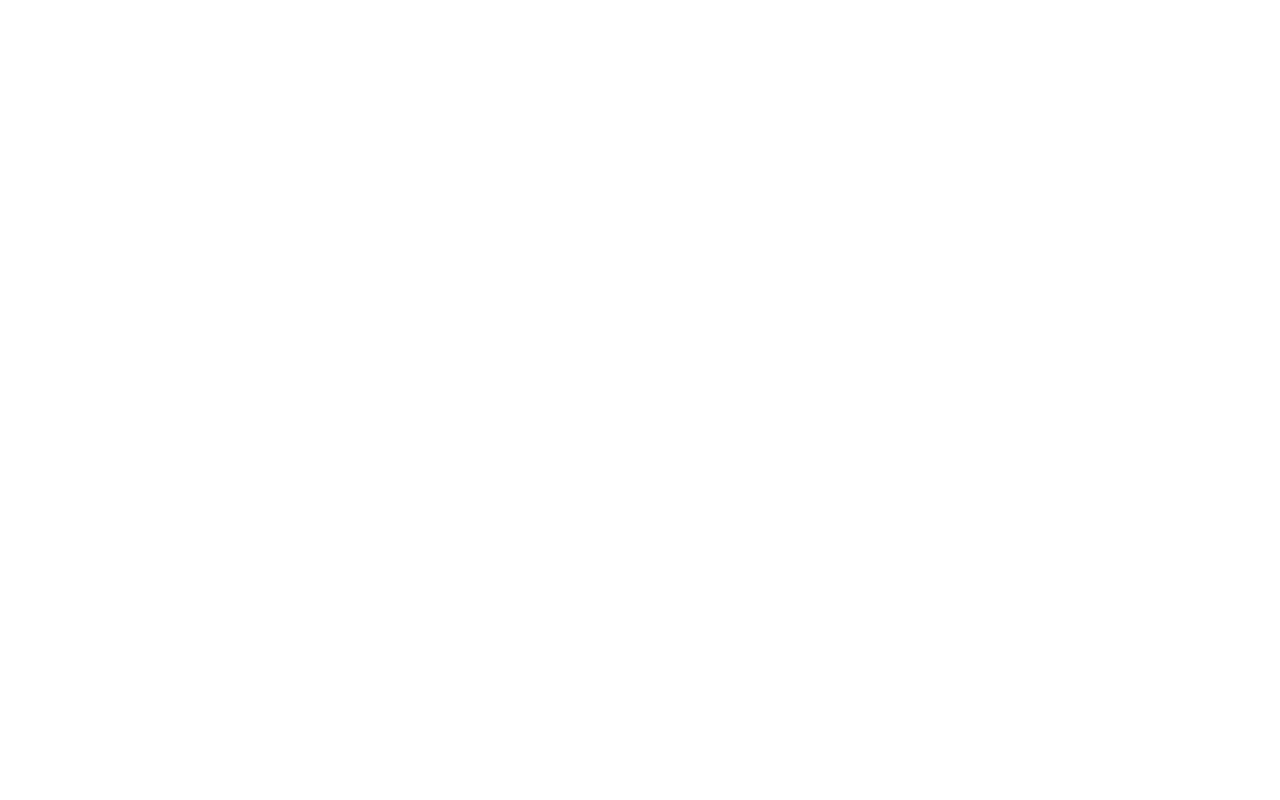
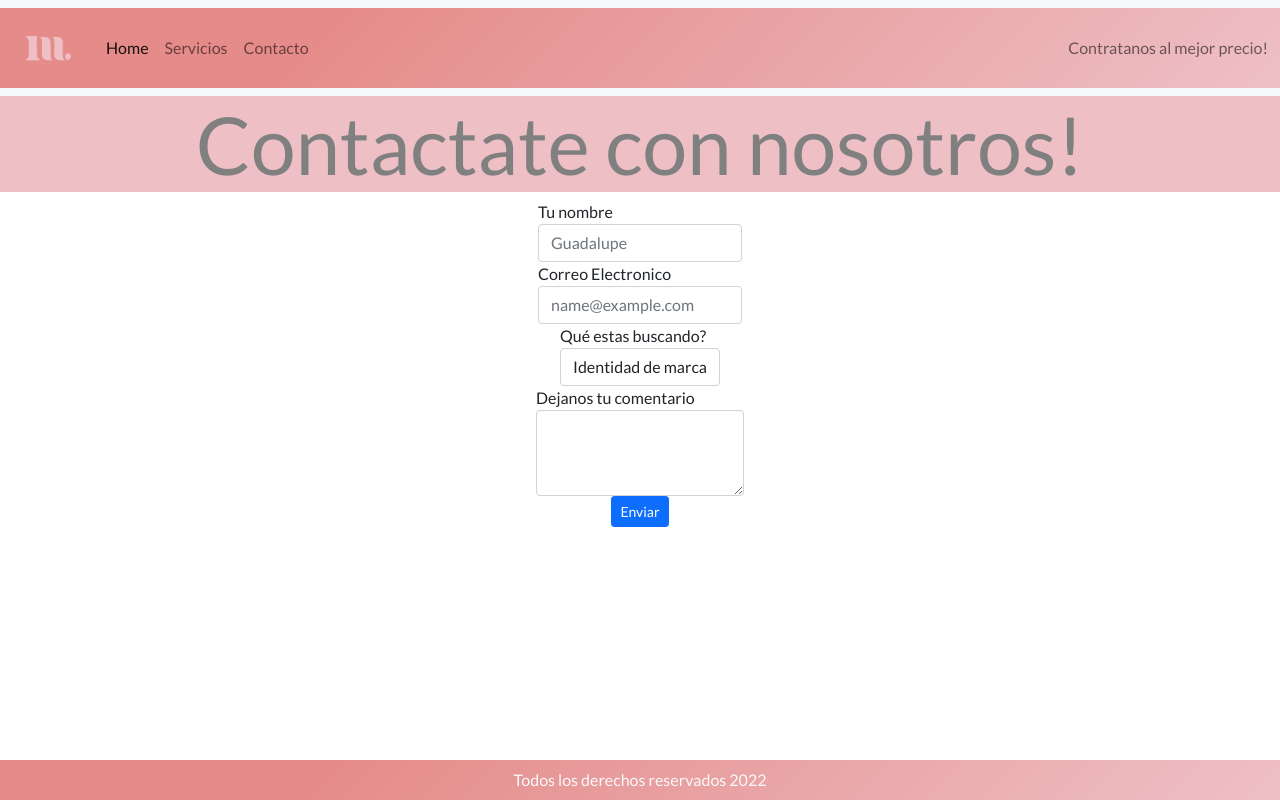
Before and after one commit to gentilezza/aplicandoBoostrap, a plain HTML site: page views/contacto.html in a window 1280 px wide. Drawn offline with nearby package versions, Linux system fonts and the light colour scheme.

Commit message:
finalice el desafio

```diff
--- a/styles/style.css
+++ b/styles/style.css
@@ -7,11 +7,6 @@
 
 body {
     font-family: 'Lato', sans-serif;
-}
-#principal {
-
-    background-color: #ffffff;
-    background-image: linear-gradient(315deg, #ffffff 0%, #d7e1ec 74%);
 }
 #logo {
     width: 70px
@@ -66,7 +61,7 @@ body {
 .col img {
     width: 400px;
     height: 400px;
-
+    padding-bottom: 10%;
 }
 
 .container {
@@ -75,8 +70,27 @@ body {
     justify-content: center;
 }
 
-.container h2 {
+.col h2 {
     width: auto;
     padding: auto;
+    text-align: center;
+    background-color: #e58c8a;
+    border-radius: 50px;
+}
+.col p {
+    width: auto;
+    padding: auto;
+    text-align: center;
+    padding-top: 5%;
 
 }
+
+form {
+    width: 100%;
+    margin: 0 auto;
+    display: flex;
+    flex-direction: column;
+    justify-content: center;
+    align-items: center;
+
+    }
--- a/views/contacto.html
+++ b/views/contacto.html
@@ -0,0 +1,71 @@
+<!DOCTYPE html>
+<html lang="en">
+<head>
+    <meta charset="UTF-8">
+    <meta http-equiv="X-UA-Compatible" content="IE=edge">
+    <meta name="viewport" content="width=device-width, initial-scale=1.0">
+    <!-- bootstrap-->
+    <link rel="stylesheet" href="../css/bootstrap.css">
+    <!-- estilos propios -->
+    <link rel="stylesheet" href="../styles/style.css">
+    <title>Bootstrap</title>
+</head>
+<body>
+    <nav class="navbar navbar-expand-lg navbar-light bg-light">
+        <div class="container-fluid">
+    <a class="navbar-brand" href="../index.html"> <img src="../assets/logo.png" id="logo" alt="">
+    </a>
+    <button class="navbar-toggler" type="button" data-bs-toggle="collapse" data-bs-target="#navbarText" aria-controls="navbarText" aria-expanded="false" aria-label="Toggle navigation">
+    <span class="navbar-toggler-icon"></span>
+    </button>
+          <div class="collapse navbar-collapse" id="navbarText">
+            <ul class="navbar-nav me-auto mb-2 mb-lg-0">
+              <li class="nav-item">
+                <a class="nav-link active" aria-current="page" href="../index.html">Home</a>
+              </li>
+              <li class="nav-item">
+                <a class="nav-link" href="servicios.html">Servicios</a>
+              </li>
+              <li class="nav-item">
+                <a class="nav-link" href="contacto.html">Contacto</a>
+              </li>
+            </ul>
+            <span class="navbar-text">
+           Contratanos al mejor precio!
+            </span>
+          </div>
+        </div>
+      </nav>
+      <h1 class="display-1">Contactate con nosotros!</h1>
+      <form>
+        <div class="form-group">
+            <label for="exampleFormControlInput1">Tu nombre</label>
+            <input type="text" class="form-control" id="exampleFormControlInput1" placeholder="Guadalupe">
+          </div>
+        <div class="form-group">
+          <label for="exampleFormControlInput1">Correo Electronico</label>
+          <input type="email" class="form-control" id="exampleFormControlInput1" placeholder="name@example.com">
+        </div>
+        <div class="form-group">
+          <label for="exampleFormControlSelect1">Qué estas buscando?</label>
+          <select class="form-control" id="exampleFormControlSelect1">
+            <option>Identidad de marca</option>
+            <option>Logo</option>
+            <option>Ilustración</option>
+            <option>Marketing y RRSS</option>
+            <option>Fotografía</option>
+          </select>
+        </div>
+        <div class="form-group">
+          <label for="exampleFormControlTextarea1">Dejanos tu comentario</label>
+          <textarea class="form-control" id="exampleFormControlTextarea1" rows="3"></textarea>
+        </div>
+        <button type="button" class="btn btn-primary btn-sm">Enviar</button>
+      </form>
+      <footer class="container-fluid p-2 fixed-bottom bottom-0 bg-dark text-light text-center">
+        Todos los derechos reservados 2022
+    </footer>
+    <script src="https://cdn.jsdelivr.net/npm/@popperjs/core@2.10.2/dist/umd/popper.min.js" integrity="sha384-7+zCNj/IqJ95wo16oMtfsKbZ9ccEh31eOz1HGyDuCQ6wgnyJNSYdrPa03rtR1zdB" crossorigin="anonymous"></script>
+    <script src="https://cdn.jsdelivr.net/npm/bootstrap@5.1.3/dist/js/bootstrap.min.js" integrity="sha384-QJHtvGhmr9XOIpI6YVutG+2QOK9T+ZnN4kzFN1RtK3zEFEIsxhlmWl5/YESvpZ13" crossorigin="anonymous"></script>
+</body>
+</html>
```
Also changed, not shown: views/servicios.html (+2 -2 lines), css/bootstrap.css.
